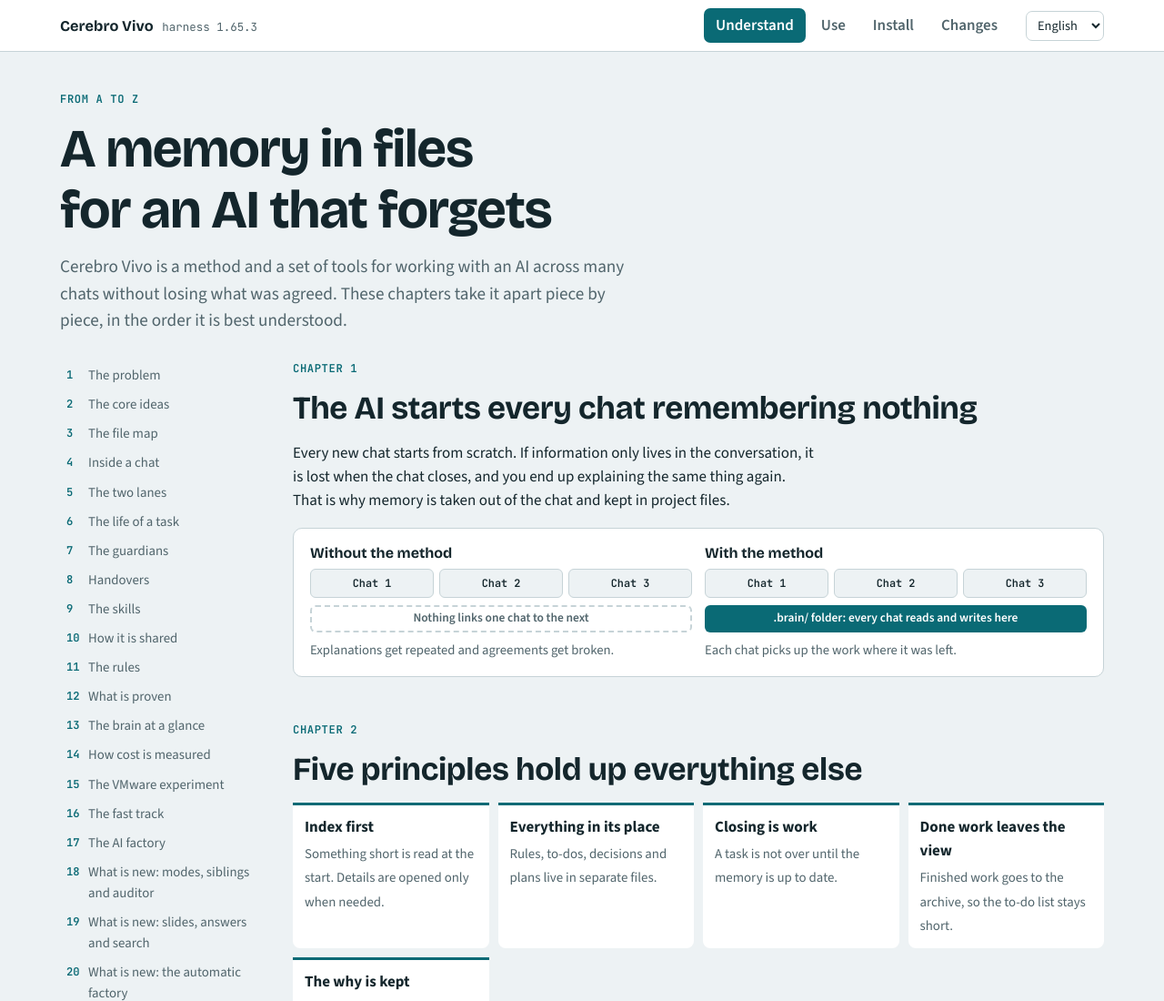
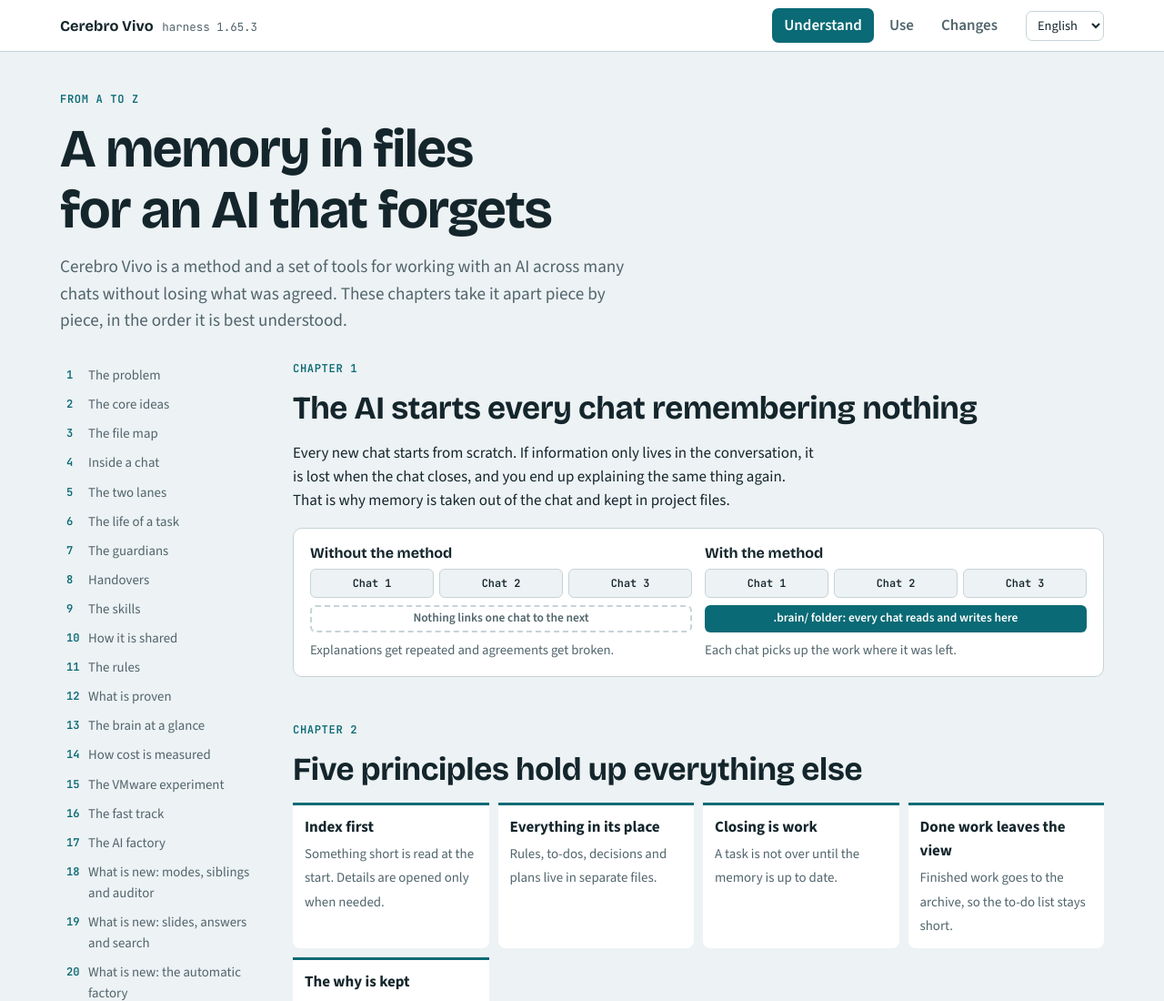
Before and after one commit to forxa-ken/cerebro-vivo, a plain HTML site: page index.html in a window 1280 px wide. Shown: the top 1100 px of the page at 91% size. Drawn offline with nearby package versions, Linux system fonts and the light colour scheme.

Commit message:
docs: oculta la pestaña Instalar de la página pública
Co-Authored-By: Claude Sonnet 5.5 <noreply@anthropic.com>

```diff
--- a/index.html
+++ b/index.html
@@ -181,7 +181,7 @@ footer{border-top:1px solid var(--line);padding-block:18px;color:var(--muted);fo
   <nav class="tabs" aria-label="Secciones" data-i18n-aria="top.aria7">
     <a href="#comprender" data-v="comprender" data-i18n="top.t1">Comprender</a>
     <a href="#usar" data-v="usar" data-i18n="top.t2">Usar</a>
-    <a href="#instalar" data-v="instalar" data-i18n="top.t6">Instalar</a>
+    <a href="#instalar" data-v="instalar" data-i18n="top.t6" hidden>Instalar</a>
     <a href="#cambios" data-v="cambios" data-i18n="top.t4">Cambios</a>
   </nav>
   <select class="lang" data-i18n-selector aria-label="Idioma / Language"></select>
```
